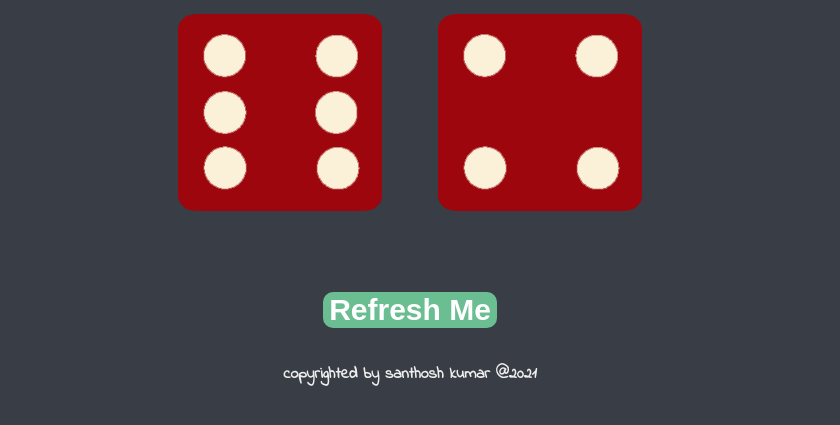
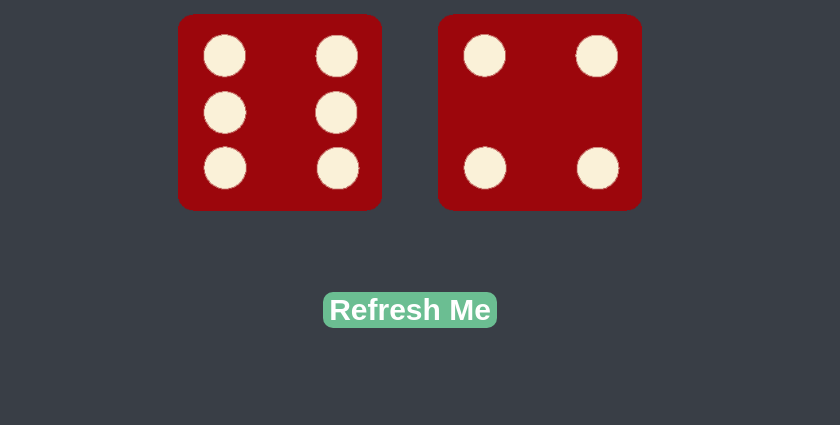
Before and after one commit to Vishwa-harish01/dicegame, a plain HTML site: page index.html in a window 1280 px wide. Shown: the part 321-746 px from the top of the page, without its empty margins (230-1070 px from the left). Drawn offline with Linux system fonts and the light colour scheme.

Commit message:
Update index.html

```diff
--- a/index.html
+++ b/index.html
@@ -32,6 +32,6 @@
 
       <footer>
         <button id="btn" onclick="history.go(0)">Refresh Me</button><br><br>
-      <b >copyrighted by santhosh kumar @2021</b>
+      <b ></b>
       </footer>
     </html>
```
